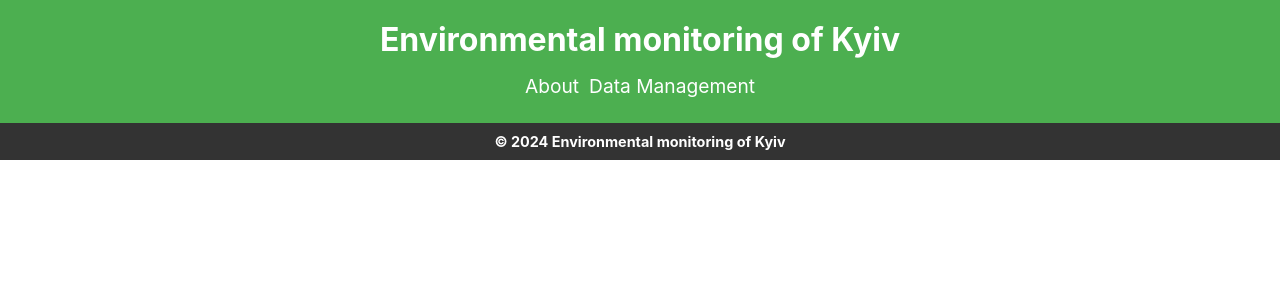
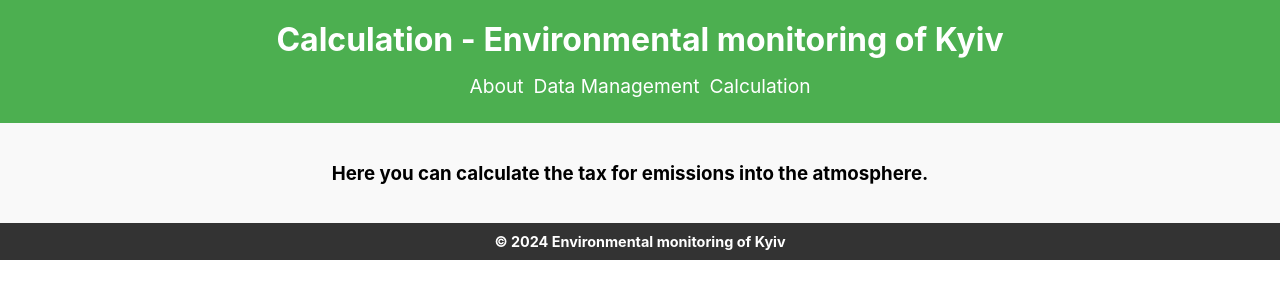
Before and after one commit to artuom2283/eco__monitoring, a React (Create React App) app in the folder client/: page /calculation in a window 1280 px wide. Shown: the top 300 px of the page. Built offline with nearby package versions, Linux system fonts and the light colour scheme.

Commit message:
Added calculation page (required for second laboratory)

```diff
--- a/client/src/App.tsx
+++ b/client/src/App.tsx
@@ -2,6 +2,7 @@ import React from 'react';
 import {BrowserRouter as Router, Route, Routes, Link} from 'react-router-dom';
 import HomePage from './pages/home/HomePage';
 import PollutionPage from './pages/pollution/PollutionPage';
+import CalculationPage from "./pages/calculation/CalculationPage";
 import {Header} from "./layout/Header";
 import {Footer} from "./layout/Footer";
 
@@ -13,6 +14,7 @@ const App: React.FC = () => {
                 <Routes>
                     <Route path="/" element={<HomePage/>}/>
                     <Route path="/pollution" element={<PollutionPage/>}/>
+                    <Route path="/calculation" element={<CalculationPage/>}/>
                 </Routes>
             </div>
             <Footer/>
--- a/client/src/layout/Header.tsx
+++ b/client/src/layout/Header.tsx
@@ -13,6 +13,9 @@ export const Header = () => {
             case '/pollution':
                 setTitle('Data Management - Environmental monitoring of Kyiv');
                 break;
+            case '/calculation':
+                setTitle('Calculation - Environmental monitoring of Kyiv');
+                break;
             default:
                 setTitle('Environmental monitoring of Kyiv');
                 break;
@@ -25,6 +28,7 @@ export const Header = () => {
             <nav>
                 <Link to="/" className="nav-link">About</Link>
                 <Link to="/pollution" className="nav-link">Data Management</Link>
+                <Link to="/calculation" className="nav-link">Calculation</Link>
             </nav>
         </header>
     );
--- /dev/null
+++ b/client/src/pages/calculation/CalculationPage.tsx
@@ -0,0 +1,15 @@
+import './calculation.css';
+
+const CalculationPage = () => {
+
+    return (
+        <main className="main">
+            <h3>Here you can calculate the tax for emissions into the atmosphere.</h3>
+            <section>
+
+            </section>
+        </main>);
+
+};
+
+export default CalculationPage;
--- a/client/src/pages/home/home.css
+++ b/client/src/pages/home/home.css
@@ -47,6 +47,11 @@
     line-height: 1.6;
 }
 
+#how-it-works{
+    margin-left: 30px;
+    margin-right: 30px;
+}
+
 section {
     display: flex;
     justify-content: center;
```
Also changed, not shown: client/src/pages/calculation/calculation.css (added).
